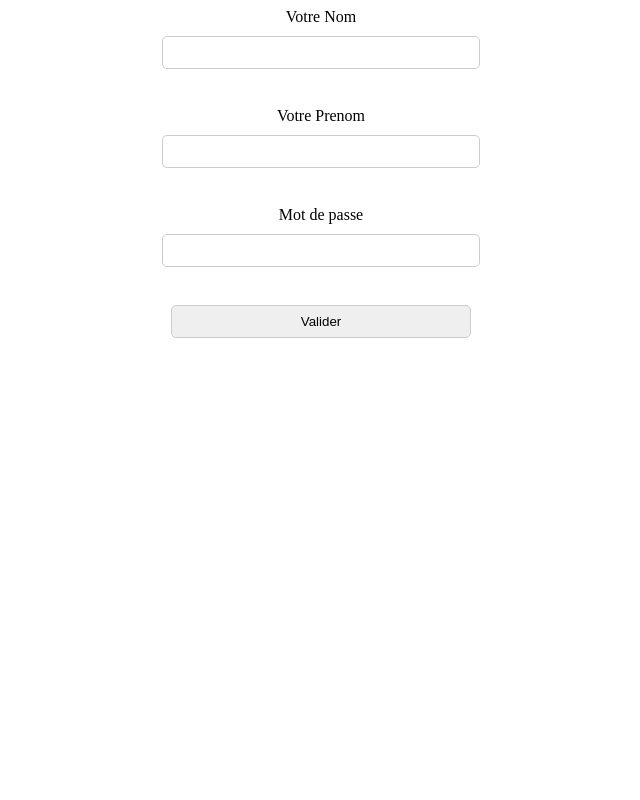
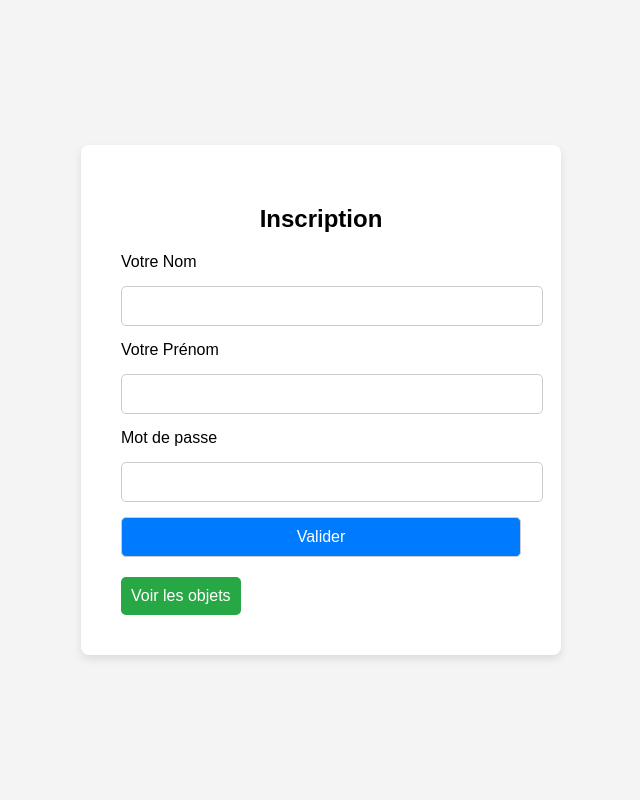
Before and after one commit to Cupo2fleurs/Projet-ING1-Dev, a PHP site: page /login.php in a window 1280 px wide. Shown: the whole page, without its empty margins (319-959 px from the left). Run offline with PHP 8.4, Linux system fonts and the light colour scheme.

Commit message:
Update login.php

```diff
--- a/house/login.php
+++ b/house/login.php
@@ -1,38 +1,139 @@
-<!Doctype html>
-<html lang="en">
+<!DOCTYPE html>
+<html lang="fr">
 <head>
-    <title> inscription </title>
+    <meta charset="UTF-8">
+    <meta name="viewport" content="width=device-width, initial-scale=1.0">
+    <title>Inscription</title>
+    <script src="https://cdn.jsdelivr.net/npm/vue@2.6.14/dist/vue.js"></script>
+    <style>
+        body {
+            font-family: Arial, sans-serif;
+            background-color: #f4f4f4;
+            margin: 0;
+            padding: 0;
+            display: flex;
+            justify-content: center;
+            align-items: center;
+            height: 100vh;
+        }
+        .container {
+            background-color: white;
+            padding: 40px;
+            border-radius: 8px;
+            box-shadow: 0 4px 8px rgba(0, 0, 0, 0.1);
+            width: 100%;
+            max-width: 400px;
+        }
+        h2 {
+            text-align: center;
+            margin-bottom: 20px;
+        }
+        #inscri {
+            display: flex;
+            flex-direction: column;
+            gap: 15px;
+        }
+        #inscri input {
+            width: 100%;
+            padding: 10px;
+            border: 1px solid #ccc;
+            border-radius: 5px;
+            font-size: 16px;
+        }
+        .btn {
+            background-color: #007BFF;
+            color: white;
+            border: none;
+            padding: 10px;
+            border-radius: 5px;
+            cursor: pointer;
+            font-size: 16px;
+            transition: background-color 0.3s;
+        }
+        .btn:hover {
+            background-color: #0056b3;
+        }
+        .btn-green {
+            background-color: #28a745;
+        }
+        .btn-green:hover {
+            background-color: #218838;
+        }
+        .btn-container {
+            display: flex;
+            justify-content: flex-start;
+            margin-top: 20px;
+        }
+        .error-message {
+            color: red;
+            font-size: 14px;
+        }
+    </style>
 </head>
 <body>
-    <style>
-        #inscri {
-    display: flex;
-    flex-direction: column;
-    align-items: center;
-    gap: 10px;
-    }
 
-    #inscri input {
-        width: 100%;
-        max-width: 300px;
-        padding: 8px;
-        border: 1px solid #ccc;
-        border-radius: 5px;
-    }
+    <div id="app" class="container">
+        <h2>Inscription</h2>
 
-    </style>
-<form id="inscri" method="POST" action="verif.php">
-    <label>Votre Nom</label>
-    <input type="text" id="nom" name="nom" required>
-    <br />
-    <label>Votre Prenom</label>
-    <input type="text" id="prenom" name="prenom" required>
-    <br />
-    <label>Mot de passe</label>
-    <input type="text" id="mdp" name="mdp" required>
-    <br />
-    <input type="submit" value="Valider" name="ok">
-</form>
+        <form id="inscri" @submit.prevent="submitForm">
+            <label for="nom">Votre Nom</label>
+            <input type="text" id="nom" v-model="nom" :class="{'input-error': errors.nom}" required>
+            <div v-if="errors.nom" class="error-message">{{ errors.nom }}</div>
 
+            <label for="prenom">Votre Prénom</label>
+            <input type="text" id="prenom" v-model="prenom" :class="{'input-error': errors.prenom}" required>
+            <div v-if="errors.prenom" class="error-message">{{ errors.prenom }}</div>
+
+            <label for="mdp">Mot de passe</label>
+            <input type="password" id="mdp" v-model="mdp" :class="{'input-error': errors.mdp}" required>
+            <div v-if="errors.mdp" class="error-message">{{ errors.mdp }}</div>
+
+            <input type="submit" value="Valider" class="btn">
+        </form>
+
+        <div class="btn-container">
+            <button class="btn btn-green" @click="navigateTo('objets')">Voir les objets</button>
+        </div>
+    </div>
+
+    <script>
+        new Vue({
+            el: '#app',
+            data: {
+                nom: '',
+                prenom: '',
+                mdp: '',
+                errors: {}
+            },
+            methods: {
+                submitForm() {
+                    this.errors = {}; // Reset errors
+                    let valid = true;
+                    if (this.nom === '') {
+                        this.errors.nom = 'Le nom est requis.';
+                        valid = false;
+                    }
+                    if (this.prenom === '') {
+                        this.errors.prenom = 'Le prénom est requis.';
+                        valid = false;
+                    }
+                    if (this.mdp === '') {
+                        this.errors.mdp = 'Le mot de passe est requis.';
+                        valid = false;
+                    }
+
+                    if (valid) {
+                        // Redirection vers le profil.php
+                        window.location.href = 'Consultobj.php';
+                    }
+                },
+                navigateTo(page) {
+                    if (page === 'objets') {
+                        window.location.href = 'objets.html';
+                    }
+                }
+            }
+        });
+    </script>
 </body>
 </html>
```
